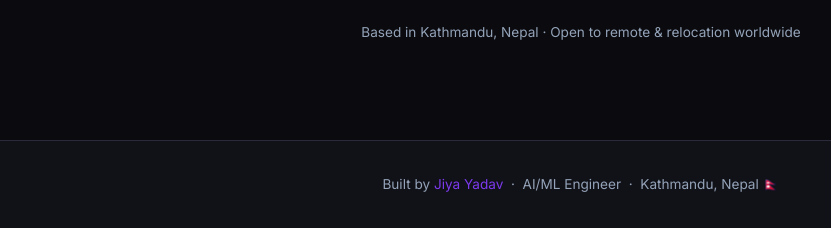
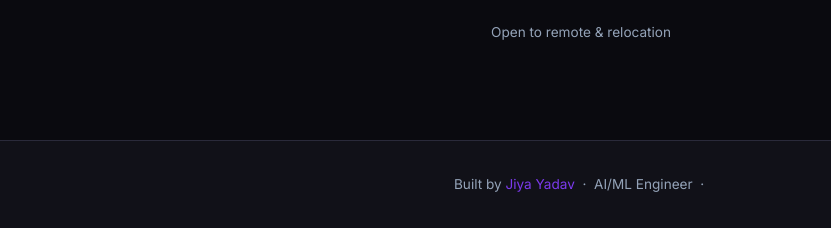
Before and after one commit to JIYA-YDV/jiya-yadav.github.io, a plain HTML site: page index.html in a window 1280 px wide. Shown: the part 4949-5177 px from the top of the page, without its empty margins (59-890 px from the left). Drawn offline with Linux system fonts and the light colour scheme.

Commit message:
Update contact note and footer location details
Removed location details from the contact note and footer.

```diff
--- a/index.html
+++ b/index.html
@@ -1113,7 +1113,7 @@
       </div>
 
       <p class="contact-note">
-        Based in Kathmandu, Nepal · Open to remote &amp; relocation worldwide
+        Open to remote &amp; relocation
       </p>
 
     </div>
@@ -1125,7 +1125,6 @@
   <p class="footer-text">
     Built by <span>Jiya Yadav</span> &nbsp;·&nbsp;
     AI/ML Engineer &nbsp;·&nbsp;
-    Kathmandu, Nepal 🇳🇵
   </p>
 </footer>
 
```
